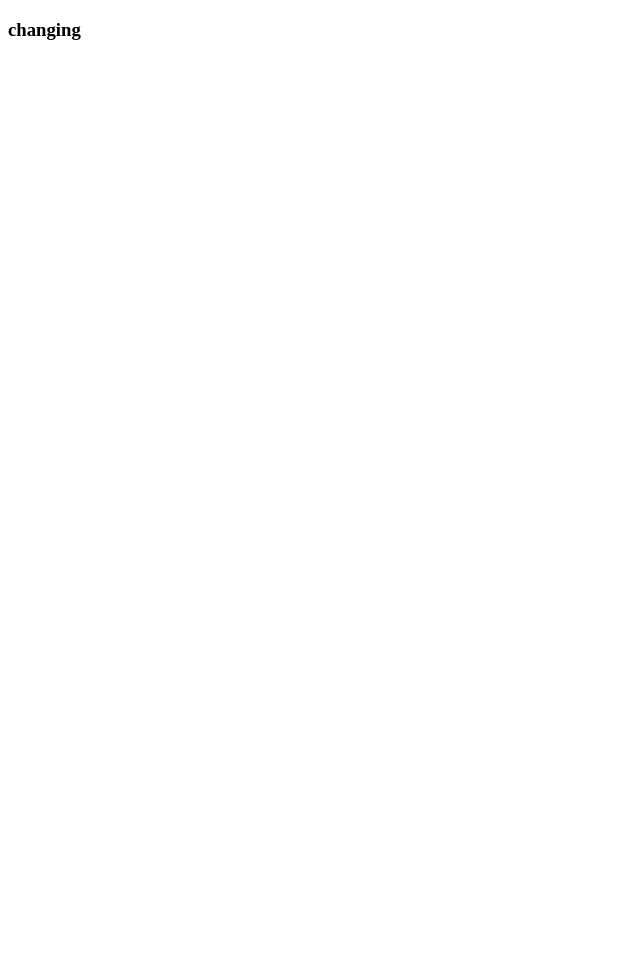
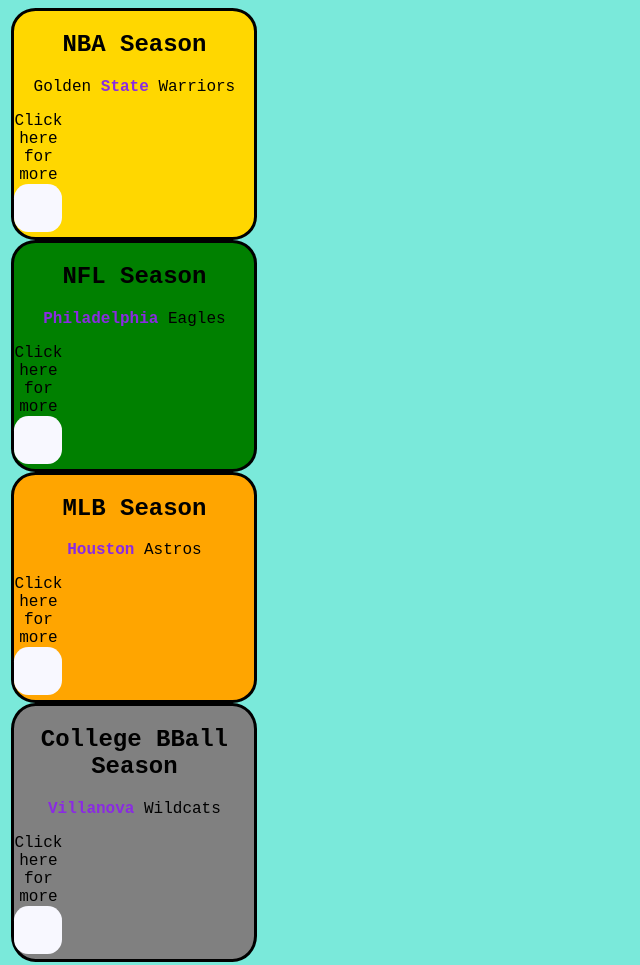
Before and after one commit to arthur-16/css-drill, a plain HTML site: page index.html in a window 1280 px wide. Shown: the whole page, without its empty margins (0-640 px from the left). Before the commit the page ends 800 px from the top, so only its background shows below. Drawn offline with Linux system fonts and the light colour scheme.

Commit message:
objective 24

```diff
--- a/index.html
+++ b/index.html
@@ -1,10 +1,43 @@
 <!DOCTYPE html>
 <html lang="en">
 <head>
-    <title>Document</title>
+    <title></title>
     <link rel="stylesheet" href="styles.css">
 </head>
 <body>
-    <h3>changing</h3>
+    <div id="container">
+    <div class="boxes" id="box1">
+        <h2>NBA Season</h2>
+        <p>Golden <span>State</span> Warriors</p>
+        <div class="links">
+            <a href="">Click here for more</a>
+            <div class="minibox"></div>
+        </div>
+    </div>
+    <div class="boxes" id="box2">
+        <h2>NFL Season</h2>
+        <p><span>Philadelphia</span> Eagles</p>
+        <div class="links">
+            <a href="">Click here for more</a>
+            <div class="minibox"></div>
+        </div>
+    </div>
+    <div class="boxes" id="box3">
+            <h2>MLB Season</h2>
+            <p><span>Houston</span> Astros</p>
+            <div class="links">
+                <a href="">Click here for more</a>
+                <div class="minibox"></div>
+            </div>
+    </div>
+    <div class="boxes" id="box4">
+            <h2>College BBall Season</h2>
+            <p><span>Villanova</span> Wildcats</p>
+            <div class="links">
+            <a href="">Click here for more</a>
+                <div class="minibox"></div>
+            </div>
+    </div>
+</div>
 </body>
 </html>
--- a/styles.css
+++ b/styles.css
@@ -0,0 +1,58 @@
+html  {
+    font-family: 'Courier New', Courier, monospace
+}
+body  {
+    background-color: rgb(122, 233, 218);
+}
+h2, p, .links{
+    text-align: center;
+}
+.links a{
+    text-decoration: none;
+}
+a {
+     color: rgb(0, 0, 0);
+    }
+.boxes {
+    display: block;
+    margin: auto;
+    padding: auto;
+    border-style: solid;
+    border-radius: 10% ;
+    width: 15em;
+
+}
+a:hover {
+    cursor: pointer;
+    font: bold;
+    color: rgb(255, 0, 0);
+    text-align: center
+}
+span {
+    color: blueviolet;
+    font-weight: bold
+}
+div {
+    width: 20%
+}
+#box1 {
+    background-color:gold;
+}
+#box2 {
+    background-color: green;
+}
+#box3 {
+    background-color: orange
+}
+#box4 {
+    background-color: gray
+}
+.minibox {
+    width: 3em;
+    height: 3em;
+    background-color: ghostwhite;
+    border-radius: 30%;
+    top: 0;
+    left: 0;
+    display: inline-block
+}
```
